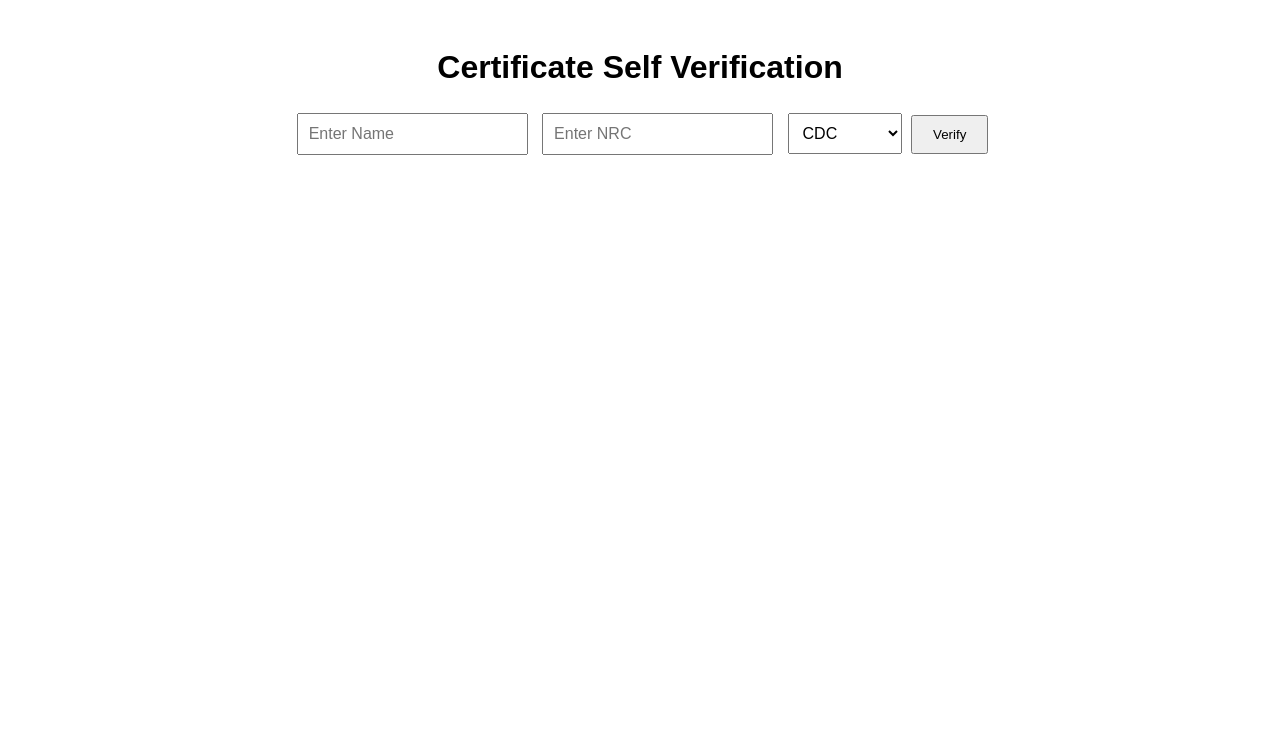
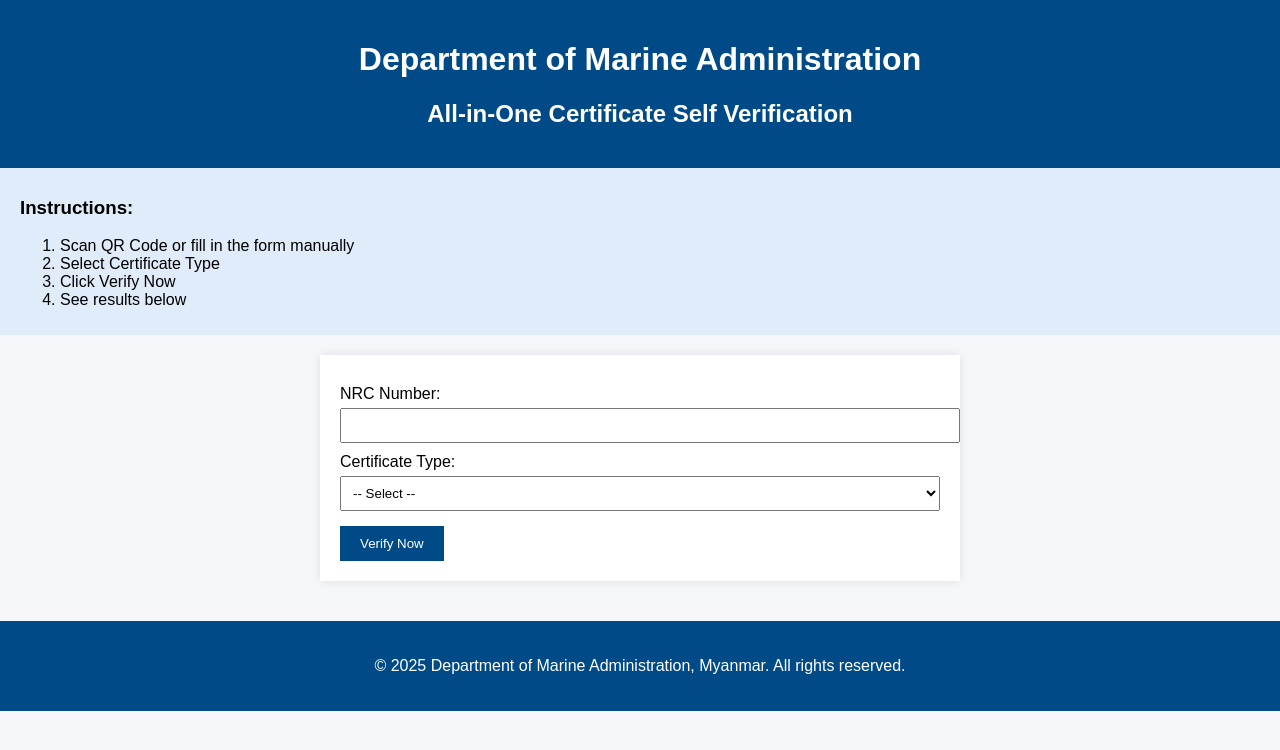
Before and after one commit to Wythehuman/dma-self-verification, a plain HTML site: page index.html in a window 1280 px wide. Drawn offline with Linux system fonts and the light colour scheme.

Commit message:
Add files via upload

```diff
--- a/index.html
+++ b/index.html
@@ -1,23 +1,52 @@
-
 <!DOCTYPE html>
 <html lang="en">
 <head>
-  <meta charset="UTF-8">
-  <title>Self Verification</title>
-  <meta name="viewport" content="width=device-width, initial-scale=1.0">
-  <link rel="stylesheet" href="style.css">
+  <meta charset="UTF-8" />
+  <meta name="viewport" content="width=device-width, initial-scale=1.0"/>
+  <title>DMA Self Verification</title>
+  <link rel="stylesheet" href="style.css" />
 </head>
 <body>
-  <h1>Certificate Self Verification</h1>
-  <input type="text" id="name" placeholder="Enter Name">
-  <input type="text" id="nrc" placeholder="Enter NRC">
-  <select id="certType">
-    <option value="CDC">CDC</option>
-    <option value="Driving">Driving</option>
-    <option value="Workshop">Workshop</option>
-  </select>
-  <button onclick="verify()">Verify</button>
-  <div id="result"></div>
+  <header>
+    <h1>Department of Marine Administration</h1>
+    <h2>All-in-One Certificate Self Verification</h2>
+  </header>
+
+  <section class="instructions">
+    <h3>Instructions:</h3>
+    <ol>
+      <li>Scan QR Code or fill in the form manually</li>
+      <li>Select Certificate Type</li>
+      <li>Click Verify Now</li>
+      <li>See results below</li>
+    </ol>
+  </section>
+
+  <main>
+    <form id="verifyForm">
+      <label for="nrc">NRC Number:</label>
+      <input type="text" id="nrc" required />
+
+      <label for="certificate">Certificate Type:</label>
+      <select id="certificate" required>
+        <option value="">-- Select --</option>
+        <option value="Basic Safety">Basic Safety</option>
+        <option value="Advanced Fire Fighting">Advanced Fire Fighting</option>
+      </select>
+
+      <button type="submit">Verify Now</button>
+    </form>
+
+    <div id="resultPanel" class="hidden">
+      <h3>Verification Result:</h3>
+      <p id="resultText">Loading...</p>
+    </div>
+  </main>
+
+  <footer>
+    <p>&copy; 2025 Department of Marine Administration, Myanmar. All rights reserved.</p>
+  </footer>
+
   <script src="script.js"></script>
 </body>
 </html>
--- a/script.js
+++ b/script.js
@@ -1,16 +1,19 @@
 
-async function verify() {
-  const name = document.getElementById("name").value.trim();
+document.getElementById("verifyForm").addEventListener("submit", function(e) {
+  e.preventDefault();
   const nrc = document.getElementById("nrc").value.trim();
-  const certType = document.getElementById("certType").value;
+  const cert = document.getElementById("certificate").value;
 
-  const res = await fetch(`/api/verify?name=${name}&nrc=${nrc}&certType=${certType}`);
-  const data = await res.json();
+  const resultPanel = document.getElementById("resultPanel");
+  const resultText = document.getElementById("resultText");
 
-  const resultBox = document.getElementById("result");
-  if (data.found) {
-    resultBox.innerHTML = `<p style='color:green;'>✅ Verified: ${data.certNo}</p>`;
+  if (nrc && cert) {
+    resultText.innerText = `✅ Verification Success:
+      NRC: ${nrc}
+      Certificate: ${cert}`;
+    resultPanel.classList.remove("hidden");
   } else {
-    resultBox.innerHTML = `<p style='color:red;'>❌ No matching certificate found.</p>`;
+    resultText.innerText = "❌ Please fill in all fields correctly.";
+    resultPanel.classList.remove("hidden");
   }
-}
+});
--- a/style.css
+++ b/style.css
@@ -1,18 +1,67 @@
 
 body {
   font-family: sans-serif;
+  background-color: #f5f7fa;
+  margin: 0;
+  padding: 0;
+}
+
+header {
+  background-color: #004b87;
+  color: white;
   text-align: center;
   padding: 20px;
 }
-input, select {
-  margin: 5px;
-  padding: 10px;
-  font-size: 16px;
-}
-button {
+
+.instructions {
+  background: #e0ecf9;
   padding: 10px 20px;
 }
-#result {
+
+main {
+  padding: 20px;
+  max-width: 600px;
+  margin: auto;
+  background: white;
+  box-shadow: 0 0 10px rgba(0,0,0,0.1);
   margin-top: 20px;
-  font-weight: bold;
 }
+
+form label {
+  display: block;
+  margin-top: 10px;
+}
+
+form input, form select {
+  width: 100%;
+  padding: 8px;
+  margin-top: 5px;
+}
+
+button {
+  margin-top: 15px;
+  padding: 10px 20px;
+  background-color: #004b87;
+  color: white;
+  border: none;
+  cursor: pointer;
+}
+
+#resultPanel {
+  margin-top: 20px;
+  padding: 15px;
+  background-color: #d2f5d2;
+  border-left: 4px solid green;
+}
+
+.hidden {
+  display: none;
+}
+
+footer {
+  text-align: center;
+  padding: 20px;
+  background-color: #004b87;
+  color: white;
+  margin-top: 40px;
+}
```
